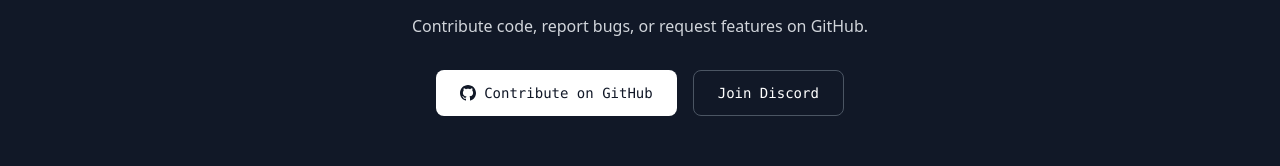
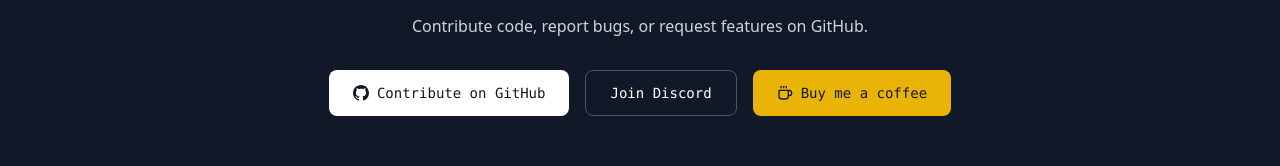
Before and after one commit to is-an-ai/website, a React (Vite) app: page / in a window 1280 px wide. Shown: the part 2348-2514 px from the top of the page. Built offline with nearby package versions, Linux system fonts and the light colour scheme; no server answers.

Commit message:
add buy me a coffee button

```diff
--- a/src/components/CommunityCTASection.tsx
+++ b/src/components/CommunityCTASection.tsx
@@ -1,4 +1,5 @@
 import { DISCORD_INVITE_URL, GITHUB_REPOSITORY_URL } from "@/lib/constants";
+import { CoffeeIcon } from "lucide-react";
 
 const CommunityCTASection = () => {
   return (
@@ -34,6 +35,15 @@ const CommunityCTASection = () => {
           >
             Join Discord
           </a>
+          <a
+            href="https://buymeacoffee.com/dohyun682t"
+            target="_blank"
+            rel="noopener noreferrer"
+            className="inline-flex items-center justify-center px-6 py-3 bg-yellow-500 text-gray-900 font-mono text-sm rounded-lg hover:bg-yellow-400 transition-colors"
+          >
+            <CoffeeIcon className="w-4 h-4 mr-2 flex-shrink-0" />
+            Buy me a coffee
+          </a>
         </div>
       </div>
     </section>
```
